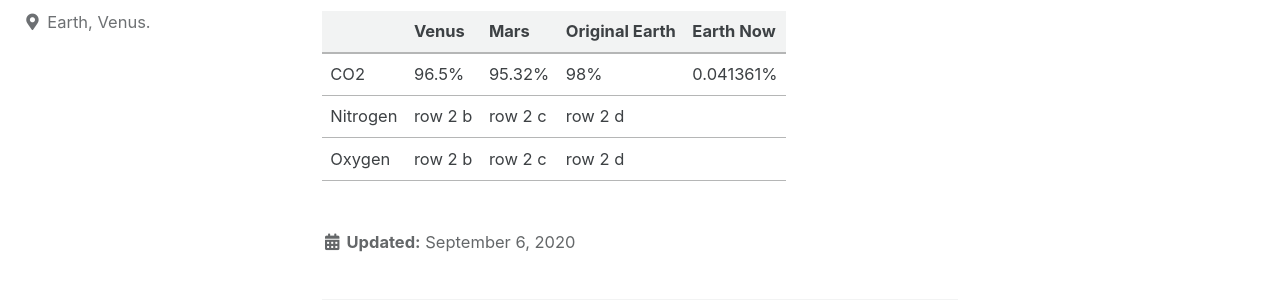
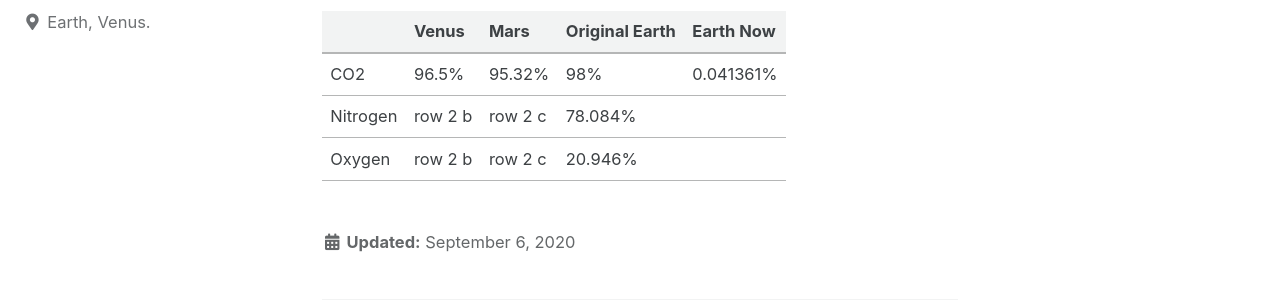
Before and after one commit to stellardreams/stellardreams.github.io, a Jekyll site: the page built from _posts/2020-09-06-Composition-of-Atmospheres.md, in a window 1280 px wide. Shown: the part 190-490 px from the top of the page. Built offline with Jekyll 4.4.1, drawn with Linux system fonts in a browser that asks for light colours; cached includes are drawn as plain includes.

Commit message:
Update 2020-09-06-Composition-of-Atmospheres.md

```diff
--- a/_posts/2020-09-06-Composition-of-Atmospheres.md
+++ b/_posts/2020-09-06-Composition-of-Atmospheres.md
@@ -1,5 +1,5 @@
 | | Venus  | Mars |Original Earth | Earth Now |
 | ------------- | ------------- | ------------- | ------------- |------------- |
 | CO2 | 96.5% | 95.32%  | 98% | 0.041361%|
-| Nitrogen | row 2 b  | row 2 c | row 2 d |
-| Oxygen | row 2 b  | row 2 c | row 2 d |
+| Nitrogen | row 2 b  | row 2 c | 78.084% |
+| Oxygen | row 2 b  | row 2 c | 20.946% |
```
